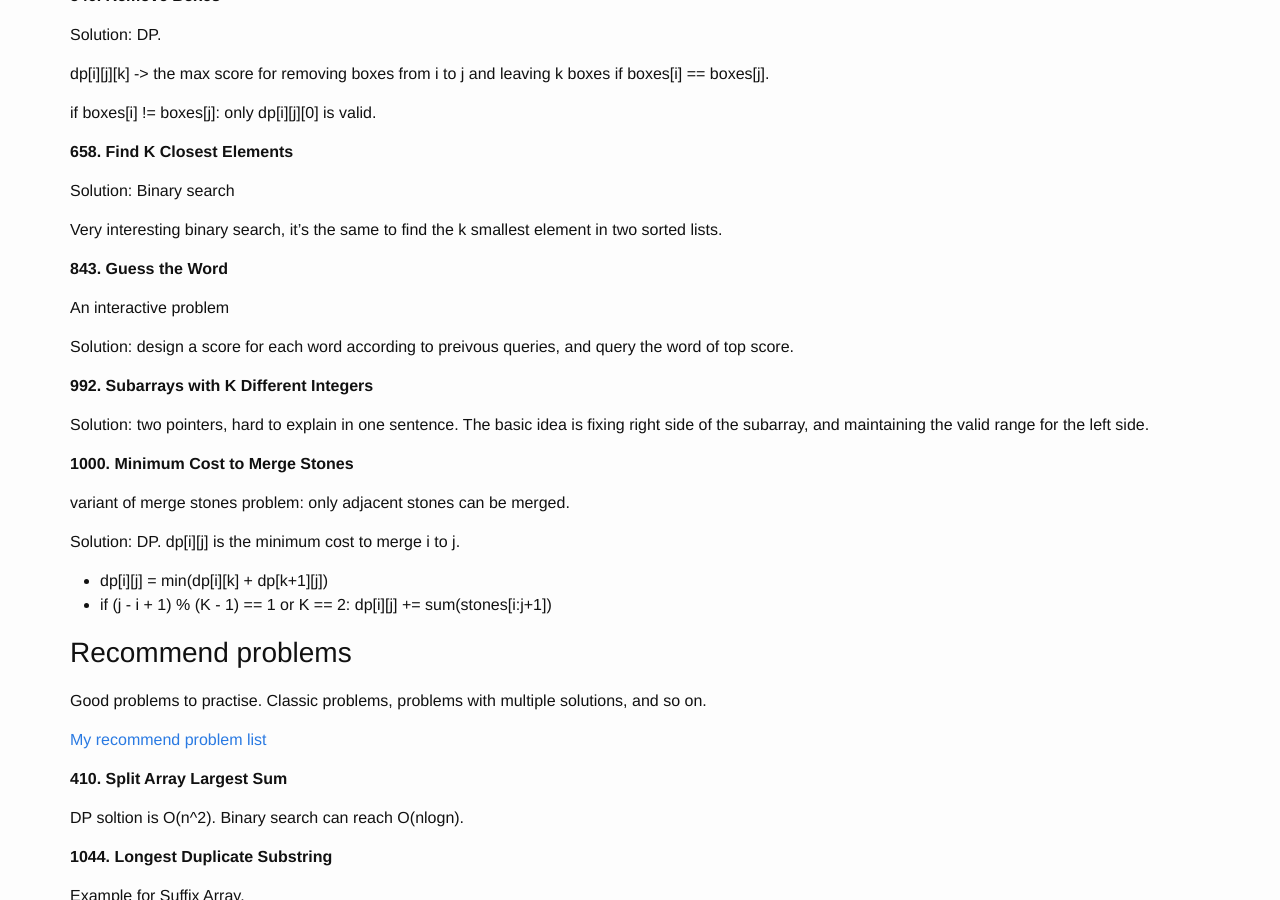
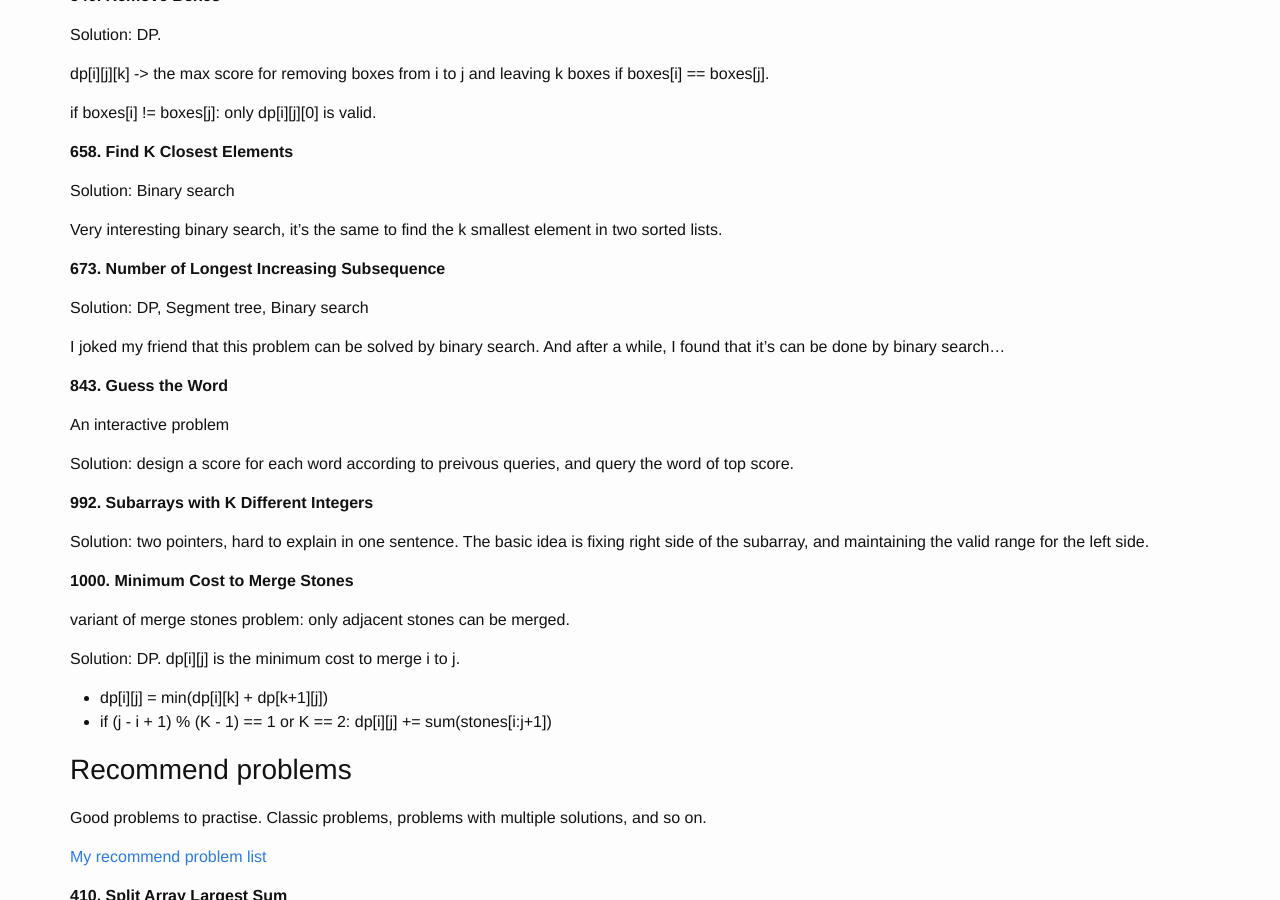
Before and after one commit to FiveEyes/FiveEyes.github.io, a Jekyll site: the page built from _posts/interview/2019-05-03-interview-algorithm-problems.md, in a window 1280 px wide and 900 px high, scrolled down 744 px. Built offline with Jekyll 4.4.1, drawn with Linux system fonts in a browser that asks for light colours.

Commit message:
Update 2019-05-03-interview-algorithm-problems.md

```diff
--- a/_posts/interview/2019-05-03-interview-algorithm-problems.md
+++ b/_posts/interview/2019-05-03-interview-algorithm-problems.md
@@ -49,6 +49,13 @@ Solution: Binary search
 Very interesting binary search, it's the same to find the k smallest element in two sorted lists.
 
 
+**673. Number of Longest Increasing Subsequence**
+
+Solution: DP, Segment tree, Binary search
+
+I joked my friend that this problem can be solved by binary search. And after a while, I found that it's can be done by binary search...
+
+
 **843. Guess the Word**
 
 An interactive problem
```
